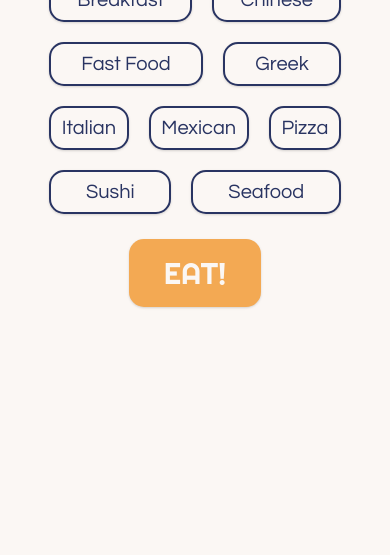
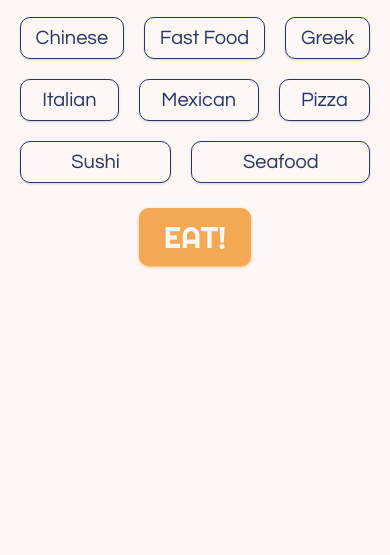
Before and after one commit to anewlens/idk_wbu, a website: page public/index.html in a window 390 px wide. Shown: the part 289-844 px from the top of the page. Drawn offline with Linux system fonts and the light colour scheme.

Commit message:
+MobileSpacing

```diff
--- a/public/index.html
+++ b/public/index.html
@@ -42,8 +42,8 @@
             <button class="option" value='sushi'>Sushi</button>
             <button class="option" value='seafood'>Seafood</button>
         </ul>
-        <button id='activate'>EAT!</button>
-        <div class="resultBlock">
+        <a href="#results"><button id='activate'>EAT!</button></a>
+        <div class="resultBlock" id="results">
             <h2 class="result"></h2>
             <div class="links">
                 <a target='_blank' class="resultSite">Show me more</a>
--- a/public/style.css
+++ b/public/style.css
@@ -9,6 +9,7 @@
 
 html {
     font-size: 10px;
+    scroll-behavior: smooth;
 }
 
 .container {
@@ -37,19 +38,18 @@ main {
     flex-direction: column;
     justify-content: space-around;
     align-items: center;
-    padding: 3rem;
     max-width: 50vw;
 }
 
 .filters {
     display: flex;
     flex-wrap: wrap;
-    justify-content: space-around;
+    justify-content: space-between;
 }
 
 button {
     font-family: 'Questrial', sans-serif;
-    border-radius: 1.5rem;
+    border-radius: 1rem;
     padding: 1rem;
     margin: 1rem;
     box-shadow: 0 1px 3px 0 rgba(0, 0, 0, 0.1), 0 1px 2px 0 rgba(0, 0, 0, 0.06);
@@ -65,7 +65,7 @@ button:active {
     flex-grow: 1;
     background-color: var(--white);
     color: var(--navy);
-    border: 2px solid var(--navy);
+    border: 1px solid var(--navy);
 
 }
 
@@ -78,10 +78,11 @@ button:active {
     font-family: 'Righteous', cursive;
     font-size: 3.5rem;
     margin-top: 1.5rem;
-    padding: 1.5rem 3.5rem;
-    background-color:#f3a953;
+    padding: 1rem 2.5rem;
+    background-color:rgb(243, 169, 83);
     color: var(--white);
     border: none;
+    box-shadow: 0 1px 3px 0 rgba(243, 169, 83, 0.6), 0 1px 2px 0 rgba(243, 169, 83, 0.36);
 }
 
 .resultBlock {
@@ -159,6 +160,10 @@ a:active {
         font-size: 6rem;
     }
 
+    main {
+        max-width: 95vw;
+    }
+
     .option {
         font-size: 2rem;
     }
```
